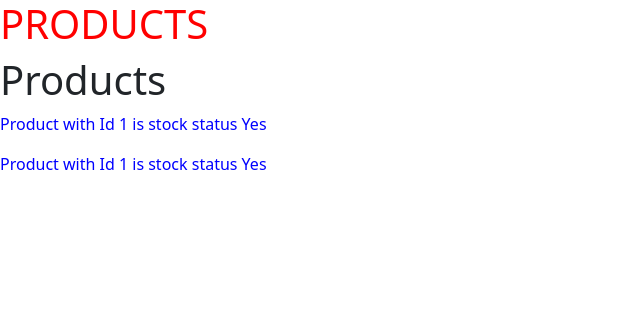
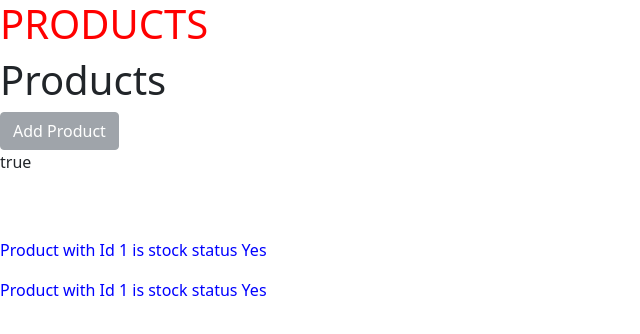
Before and after one commit to computernerdzach/angular, an Angular app in the folder my-first-project/: page / in a window 1280 px wide. Shown: the top 334 px of the page, without its empty margins (0-640 px from the left). Built offline with nearby package versions, Linux system fonts and the light colour scheme.

Commit message:
string interpolation and property binding

```diff
--- a/my-first-project/src/app/products/products.component.html
+++ b/my-first-project/src/app/products/products.component.html
@@ -1,4 +1,9 @@
 <h1>Products</h1>
+<button class="btn btn-secondary " [disabled]="!addProduct">Add Product</button>
+<!-- <p>{{addProduct}}</p> -->
+<p [innerText]="!addProduct"></p>
+
+<br><br>
 
 <product></product>
 <product></product>
--- a/my-first-project/src/app/products/products.component.ts
+++ b/my-first-project/src/app/products/products.component.ts
@@ -8,5 +8,12 @@ import { Component } from "@angular/core";
 
 })
 export class ProductsComponent {
+    addProduct=true;
+
+    constructor(){
+        setTimeout(()=>{
+            this.addProduct=false
+        },4000)
+    }
 
 }
```
Also changed, not shown: my-first-project/src/app/product/product.component.html (line endings or trailing spaces).
